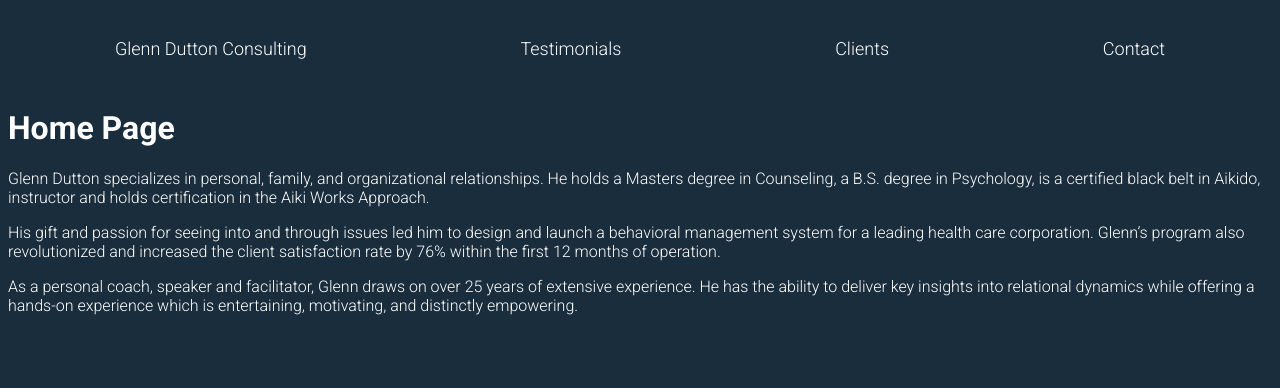
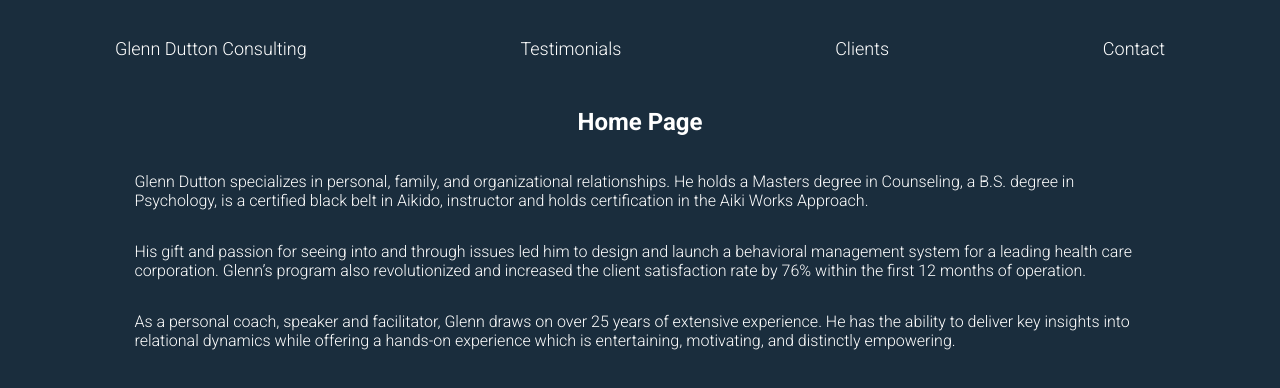
Before and after one commit to brooklynlonghurst/glenndutton, a React (Create React App) app: page / in a window 1280 px wide. Shown: the top 388 px of the page. Built offline with nearby package versions, Linux system fonts and the light colour scheme.

Commit message:
adds section CSS to screens

```diff
--- a/src/App.css
+++ b/src/App.css
@@ -24,3 +24,11 @@ nav {
 .link:hover{
   color: #385d7b;
 }
+
+section {
+  display: flex;
+  flex-direction: column;
+  align-items: center;
+  margin-left: 10%;
+  margin-right: 10%;
+}
--- a/src/client/screens/Clients.jsx
+++ b/src/client/screens/Clients.jsx
@@ -2,7 +2,7 @@ import React from "react";
 
 function Clients() {
     return (
-        <div>
+        <section>
             <h1>Clients Page</h1>
             <p>
                 American Express
@@ -24,7 +24,7 @@ function Clients() {
                 Utah Dental Association
                 U.S. Department of the Interior
             </p>
-        </div>
+        </section>
     )
 }
 
--- a/src/client/screens/Contact.jsx
+++ b/src/client/screens/Contact.jsx
@@ -2,11 +2,11 @@ import React from "react";
 
 function Contact() {
     return (
-        <div>
+        <section>
             <h1>Contact Page</h1>
             <p>Call or Text 801-243-6133</p>
             <p>glenn@glenndutton.com</p>
-        </div>
+        </section>
     )
 }
 
--- a/src/client/screens/Home.jsx
+++ b/src/client/screens/Home.jsx
@@ -2,7 +2,7 @@ import React from 'react'
 
 function Home() {
     return (
-        <div>
+        <section>
             <h1>Home Page</h1>
             <p>
                 Glenn Dutton specializes in personal, family, and organizational relationships. He holds a Masters degree in Counseling, a B.S. degree in Psychology, is a certified black belt in Aikido, instructor and holds certification in the Aiki Works Approach.
@@ -13,7 +13,7 @@ function Home() {
             <p>
                 As a personal coach, speaker and facilitator, Glenn draws on over 25 years of extensive experience. He has the ability to deliver key insights into relational dynamics while offering a hands-on experience which is entertaining, motivating, and distinctly empowering.
             </p>
-        </div>
+        </section>
     )
 }
 
--- a/src/client/screens/Testimonials.jsx
+++ b/src/client/screens/Testimonials.jsx
@@ -2,7 +2,7 @@ import React from "react";
 
 function Testimonials() {
     return (
-        <div>
+        <section>
             <h1>Testimonials Page</h1>
             <p>
                 Glenn Dutton has worked with me over the past 15 years in presentations to corporate/organizational audiences ranging from 40 to 1000 participants throughout the country. He is an effective and personable teacher, kind and charismatic in working with people. Glenn walks his talk – and lives a centered and conscious life. Anyone who works with Glenn will love him and deeply appreciate his work.
@@ -19,7 +19,7 @@ function Testimonials() {
                 - Peter C
                 Talent Strategy, Executive Search
             </p>
-        </div>
+        </section>
     )
 }
 
```
